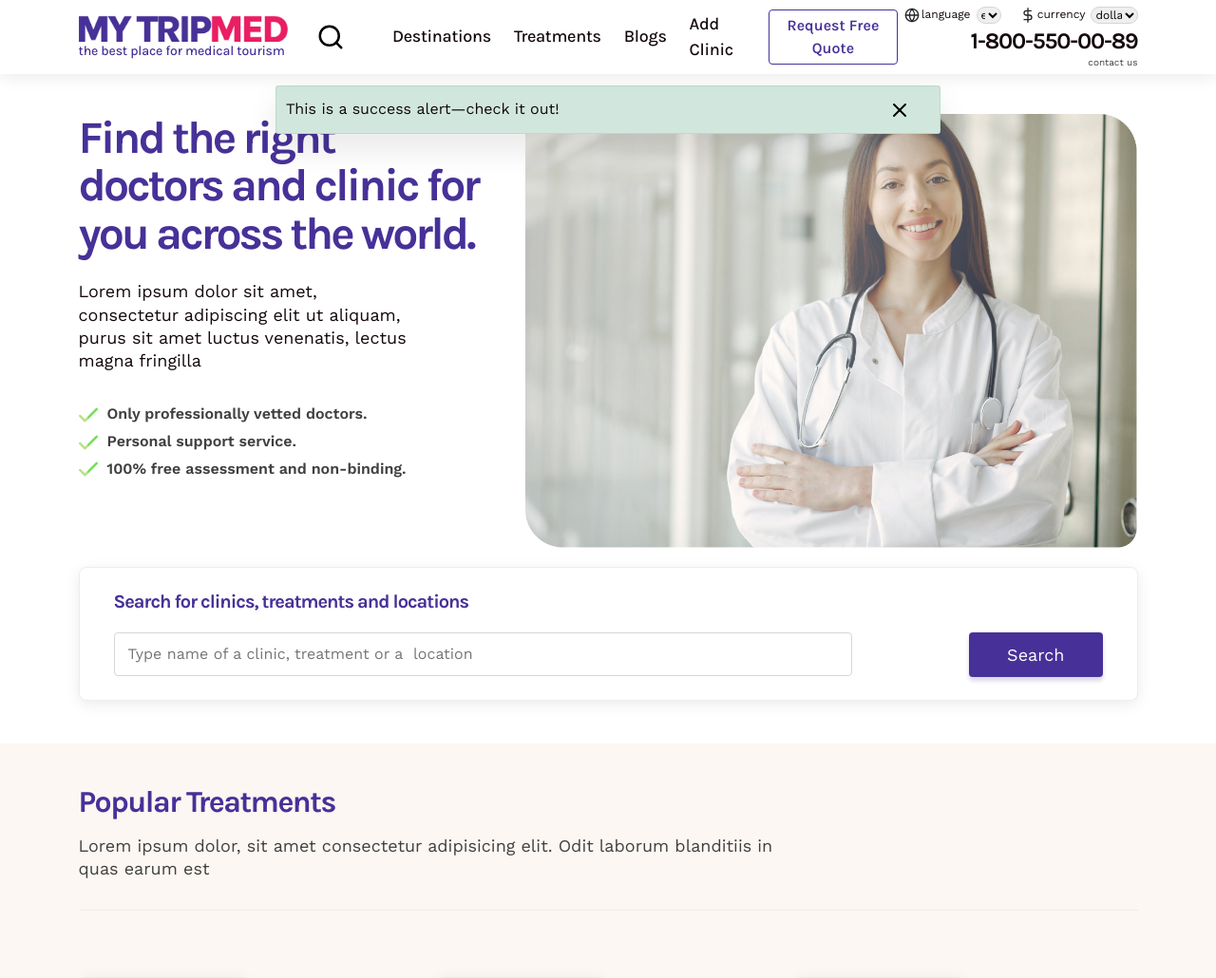
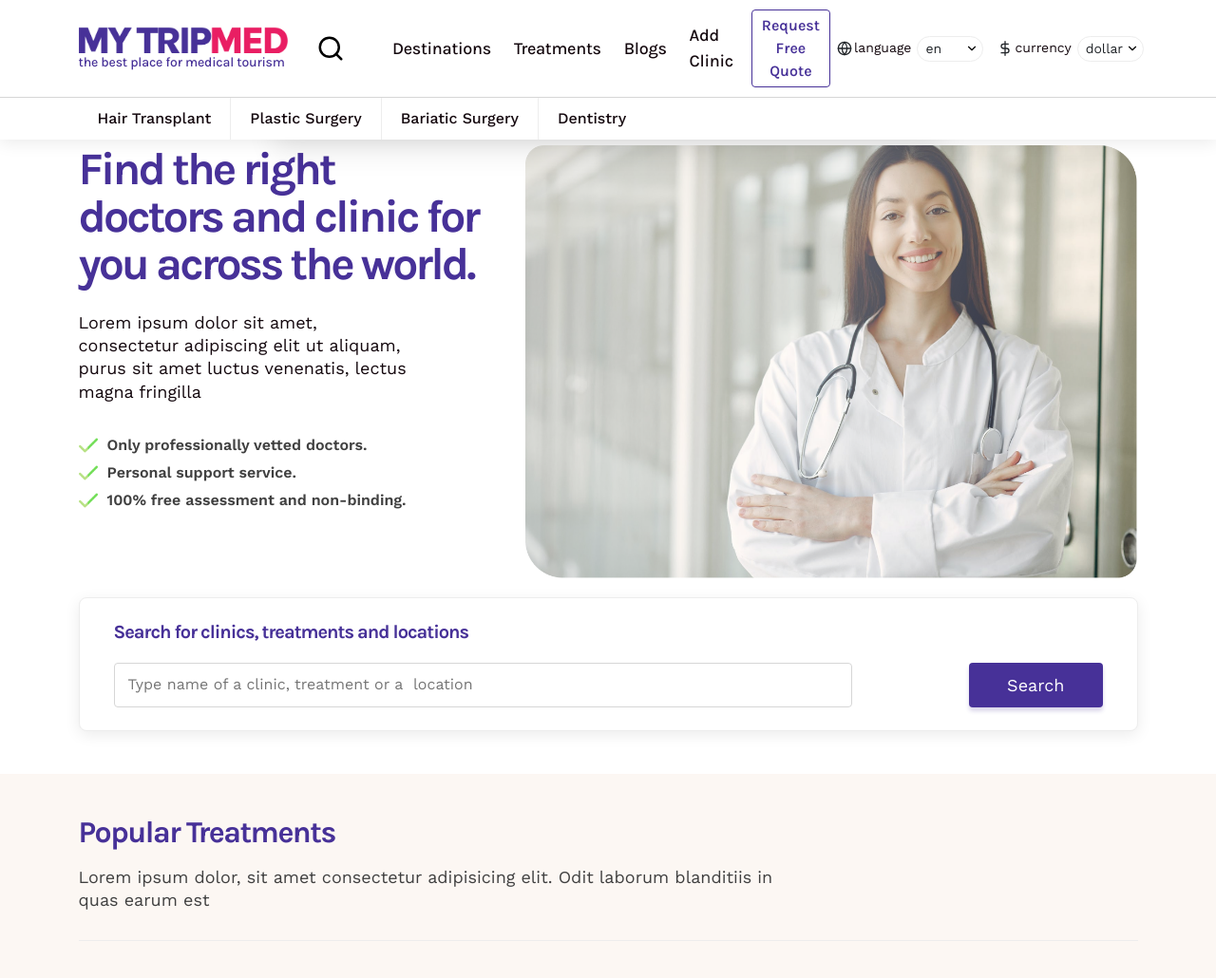
Before and after one commit to mandeepb29/medical-travel, a PHP site: page / in a window 1280 px wide. Shown: the top 1030 px of the page at 95% size. Run offline with PHP 8.4, Linux system fonts and the light colour scheme.

Commit message:
changed header dropdown and added secondary header for desktop

```diff
--- a/css/style.css
+++ b/css/style.css
@@ -384,6 +384,80 @@ h6, .h6 {
       .owl-carousel .btn-icon.next {
         transform: translateX(0%); } }
 
+.select {
+  position: relative; }
+
+.selectLabel {
+  display: block;
+  font-weight: bold;
+  margin-bottom: 0.4rem; }
+
+.selectWrapper {
+  position: relative; }
+
+.selectCustom {
+  position: relative;
+  min-width: 7rem; }
+
+.selectCustom-trigger {
+  font-size: 1.4rem;
+  border: 1px solid #EDEDED;
+  border-radius: 5rem;
+  cursor: pointer; }
+
+.selectCustom-trigger {
+  position: relative;
+  width: 100%;
+  height: 100%;
+  background-color: #fff;
+  padding: 0.2rem 0.8rem; }
+
+.selectCustom-trigger::after {
+  content: "";
+  background-image: url(/img/chevron-down.svg);
+  background-size: contain;
+  width: 1.4rem;
+  height: 1.4rem;
+  position: absolute;
+  top: 50%;
+  transform: translateY(-50%);
+  right: 0.4rem; }
+
+.selectCustom-trigger:hover {
+  border-color: #d1c9ee; }
+
+.selectCustom-options {
+  position: absolute;
+  top: calc(3.8rem + 0.8rem);
+  font-size: 1.4rem;
+  overflow: hidden;
+  left: 0;
+  width: 100%;
+  border-radius: 0.4rem;
+  background-color: #fff;
+  box-shadow: 0px 18px 30px 2px rgba(0, 0, 0, 0.08);
+  z-index: 1;
+  display: none; }
+
+.selectCustom.isActive .selectCustom-options {
+  display: block; }
+
+.selectCustom-option {
+  position: relative;
+  padding: 0.8rem;
+  cursor: pointer; }
+
+.selectCustom-option:hover {
+  background-color: #f7ecff; }
+
+.selectCustom-option:not(:last-of-type)::after {
+  content: "";
+  position: absolute;
+  bottom: 0;
+  left: 0.8rem;
+  width: calc(100% - 1.6rem);
+  border-bottom: 1px solid #d3d3d3; }
+
 .blog-card {
   display: grid;
   grid-template-columns: 20rem 1fr;
@@ -781,7 +855,27 @@ select:focus, select:active, .form-select:focus, .form-select:active, input:focu
   position: fixed;
   top: 0;
   left: 0;
-  width: 100%; }
+  width: 100%;
+  display: block;
+  padding: 0; }
+  @media (max-width: 61.99em) {
+    .navbar {
+      display: flex;
+      justify-content: space-between; } }
+  .navbar-primary {
+    border-bottom: 1px solid #D6D6D6;
+    padding: 1rem 0; }
+  .navbar-secondary .menu {
+    display: flex;
+    background-color: #fff; }
+  .navbar-secondary .nav-menu {
+    margin-right: 4rem !important;
+    padding-bottom: 0.5rem; }
+  .navbar .container.container-custom {
+    display: flex;
+    flex-wrap: inherit;
+    align-items: center;
+    justify-content: space-between; }
 
 .navbar-collapse {
   flex-grow: 0; }
@@ -896,9 +990,9 @@ select:focus, select:active, .form-select:focus, .form-select:active, input:focu
     margin-top: 6rem; } }
 
 .form-select-1, .form-select-2 {
-  font-size: 1.2rem;
+  font-size: 1.6rem;
   border-radius: 5rem;
-  padding: 0; }
+  padding: 0.4rem; }
   @media (max-width: 47.99em) {
     .form-select-1, .form-select-2 {
       font-size: 1.6rem;
@@ -922,8 +1016,59 @@ svg.header-icon {
       height: 2rem; } }
 
 .language, .currency {
-  font-size: 12px;
+  font-size: 1.4rem;
   margin-right: 0.6rem; }
+
+/* The container <div> - needed to position the dropdown content */
+.dropdown {
+  position: relative;
+  display: inline-block;
+  padding: 0 2rem; }
+  .dropdown:not(:last-child) {
+    border-right: 1px solid #EDEDED; }
+
+/* Dropdown Button */
+.dropbtn {
+  color: #14080E;
+  margin: 1rem 0;
+  font-size: 1.6rem;
+  border: none;
+  font-weight: 500;
+  background-color: #ffffff; }
+  .dropbtn:hover {
+    color: #473198; }
+
+/* Dropdown Content (Hidden by Default) */
+.dropdown-content {
+  display: none;
+  position: fixed;
+  background-color: #ffffff;
+  min-width: 160px;
+  left: 0;
+  width: 100%;
+  top: 11rem;
+  padding: 1rem 1.6rem;
+  border-top: 1px solid #EDEDED;
+  box-shadow: 0px 4px 16px 0px rgba(0, 0, 0, 0.08);
+  border-radius: 4px;
+  z-index: 1;
+  overflow: hidden; }
+  .dropdown-content-right {
+    right: 0; }
+
+/* Links inside the dropdown */
+.dropdown-content a {
+  color: black;
+  padding: 0.5rem 2rem;
+  text-decoration: none;
+  display: block; }
+  .dropdown-content a:hover {
+    color: #473198;
+    background-color: #FCF7F3; }
+
+/* Show the dropdown menu on hover */
+.dropdown:hover .dropdown-content {
+  display: block; }
 
 section {
   padding: 4.5rem 0;
--- a/index.html
+++ b/index.html
@@ -12,10 +12,7 @@
   <meta content="MyTripMed" name="author" />
   <meta name="viewport" content="width=device-width, initial-scale=1" />
   <meta name="description" content="MyTripMed - The Best Place for Medical Tourism" />
-  <meta
-    content="keywords"
-    name="MyTripMed, beauty, medical travel, surgery, cosmetic surgery"
-  />
+  <meta content="keywords" name="MyTripMed, beauty, medical travel, surgery, cosmetic surgery" />
   <meta content="MyTripMed.com" name="image" />
   <meta content="800" name="image:width" />
   <meta content="400" name="image:height" />
@@ -28,8 +25,10 @@
 
 <body>
   <nav class="navbar navbar-expand-xl navbar-light">
-    <div class="container align-items-center">
 
+
+    <div class="navbar-primary">
+      <div class="container container-custom align-items-center">
         <div class="navbar-logo-box">
           <a class="navbar-brand-1 text-decoration-none nav-left" href="./index.html">
             <img src="./img/logo-color.png">
@@ -39,8 +38,6 @@
           </a>
           <img src="./img/search.svg" class="search-toggle" id="search-open" alt="open search" onclick="openSearch()">
           <img src="./img/x.svg" class="search-toggle" id="search-close" alt="close search" onclick="closeSearch()">
-        <!--<img src="./img/search.svg" class="search-toggle" id="search-open" alt="open search" onclick="openSearch()">
-        <img src="./img/x.svg" class="search-toggle" id="search-close" alt="close search" onclick="closeSearch()"> -->
           <div class="search-box-1 pt-3">
             <form onsubmit="triggerSearch()">
               <input type="text" placeholder="Search by clinic, treatment or a location" id="search-header"
@@ -48,7 +45,6 @@
             </form>
           </div>
         </div>
-
 
         <button class="navbar-toggler" type="button" data-bs-toggle="collapse" data-bs-target="#navbarCollapsablePart"
         aria-controls="navbarSupportedContent" aria-expanded="false" aria-label="Toggle navigation">
@@ -70,45 +66,171 @@
               <a class="nav-link" href="./add-clinic.html">Add Clinic</a>
             </li>
             <li class="nav-item">
-
               <a type="button" href="./free-quote.html" class="btn btn-outline btn-sm text-600 font-karla">Request Free
                 Quote</a>
             </li>
           </ul>
 
           <div class="nav-right">
-          <div class="d-flex align-items-center justify-content-between justify-content-xl-end">
+            <div class="d-flex align-items-center justify-content-between justify-content-xl-end gap-4">
               <div class="d-flex align-items-center">
                 <i class="header-icon" data-feather="globe"></i>
                 <p class="language">language</p>
-              <select class="form-select-1">
-                <option selected>en</option>
-                <option value="1">es</option>
-                <option value="2">fr</option>
-              </select>
+
+                <div class="select">
+                  <div class="selectWrapper">
+                    <div class="selectCustom js-selectCustom">
+                      <div class="selectCustom-trigger">en</div>
+                      <div class="selectCustom-options">
+                        <div class="selectCustom-option" data-value="en">en</div>
+                        <div class="selectCustom-option" data-value="es">es</div>
+                        <div class="selectCustom-option" data-value="fr">fr</div>
+                      </div>
+                    </div>
+                  </div>
+                </div>
               </div>
 
               <div class="d-flex align-items-center">
                 <i class="header-icon" data-feather="dollar-sign"></i>
                 <p class="currency">currency</p>
-              <select class="form-select-2">
-                <option selected>dollar</option>
-                <option value="1">euro</option>
-                <option value="2">pound</option>
-              </select>
+
+                <div class="select">
+                  <div class="selectWrapper">
+                    <div class="selectCustom js-selectCustom">
+                      <div class="selectCustom-trigger">dollar</div>
+                      <div class="selectCustom-options">
+                        <div class="selectCustom-option" data-value="dollar">dollar</div>
+                        <div class="selectCustom-option" data-value="euro">euro</div>
+                        <div class="selectCustom-option" data-value="pound">pound</div>
                       </div>
-
                     </div>
-          <a class="navbar-contact" href="tel:1-800-550-00-89">
+                  </div>
+                </div>
+              </div>
+            </div>
+            <!-- <a class="navbar-contact" href="tel:1-800-550-00-89">
           <h4 class="mt-1 text-dark mb-0">1-800-550-00-89</h4>
           <span class="p-xs text-grey">contact us</span>
-          </a>
+        </a> -->
+          </div>
         </div>
       </div>
     </div>
 
+    <div class="navbar-secondary">
+      <div class="menu container container-fluid">
+        <div class="menu-header">
+          <ul class="nav nav-pills">
+            <div class="dropdown">
+              <button class="dropbtn">Hair Transplant</button>
+              <div class="dropdown-content">
+                <div class="container">
+                  <div class="row">
+                    <div class="col-md-3">
+                      <a href="#">Dental Implants</a>
+                      <a href="#">Vaneers</a>
+                      <a href="#">Dental Bridge</a>
+                      <a href="#">Crowns</a>
+                    </div>
+                    <div class="col-md-3">
+                      <a href="#">All in 4</a>
+                      <a href="#">Gum Surgery/a>
+                        <a href="#">Bone Craft</a>
+                        <a href="#">Tooth Filing</a>
+                    </div>
+                    <div class="col-md-3">
+                      <a href="#">Tooth Extraction</a>
+                      <a href="#">Teeth Whitening</a>
+                      <a href="#">Sinus Lift</a>
+                      <a href="#">Wisdom Tooth Extraction</a>
+                    </div>
+                    <div class="col-md-3">
+                      <a href="#">Root Canal Treatment</a>
+                      <a href="#">Invisalign</a>
+                      <a href="#">Teeth Cleaning</a>
+                    </div>
+                  </div>
+                </div>
+              </div>
+            </div>
+
+            <div class="dropdown">
+              <button class="dropbtn">Plastic Surgery</button>
+              <div class="dropdown-content">
+                <div class="container">
+                  <div class="row">
+                    <div class="col-md-3">
+                      <a href="#">Dental Implants</a>
+                      <a href="#">Vaneers</a>
+                      <a href="#">Dental Bridge</a>
+                      <a href="#">Crowns</a>
+                    </div>
+                    <div class="col-md-3">
+                      <a href="#">All in 4</a>
+                      <a href="#">Gum Surgery/a>
+                        <a href="#">Bone Craft</a>
+                        <a href="#">Tooth Filing</a>
+                    </div>
+                    <div class="col-md-3">
+                      <a href="#">Tooth Extraction</a>
+                      <a href="#">Teeth Whitening</a>
+                      <a href="#">Sinus Lift</a>
+                      <a href="#">Wisdom Tooth Extraction</a>
+                    </div>
+                  </div>
+                </div>
+
+              </div>
+            </div>
+
+            <div class="dropdown">
+              <button class="dropbtn">Bariatic Surgery</button>
+              <div class="dropdown-content">
+                <div class="container">
+                  <div class="row">
+                    <div class="col-md-3">
+                      <a href="#">Dental Implants</a>
+                      <a href="#">Vaneers</a>
+                      <a href="#">Dental Bridge</a>
+                      <a href="#">Crowns</a>
+                    </div>
+                    <div class="col-md-3">
+                      <a href="#">All in 4</a>
+                      <a href="#">Gum Surgery/a>
+                        <a href="#">Bone Craft</a>
+                        <a href="#">Tooth Filing</a>
+                    </div>
+                  </div>
+                </div>
+              </div>
+
+            </div>
+
+            <div class="dropdown">
+              <button class="dropbtn">Dentistry</button>
+              <div class="dropdown-content dropdown-content-right">
+                <div class="container">
+                  <div class="row">
+                    <div class="col-md-3">
+                      <a href="#">Dental Implants</a>
+                      <a href="#">Vaneers</a>
+                      <a href="#">Dental Bridge</a>
+                      <a href="#">Crowns</a>
+                    </div>
+                  </div>
+                </div>
+
+              </div>
+            </div>
+        </div>
+        </ul>
+      </div>
+    </div>
+
+    </div>
+
   </nav>
-
   <div class="custom-alert alert alert-success alert-dismissible fade show" role="alert">
     <p>
       This is a success alert—check it out!
@@ -119,8 +241,8 @@
   </div>
 
 
-  <section class="top-section hero-section">
-    <div class="container">
+  <section class="top-section hero-section mt-md-5">
+    <div class="container mt-md-1">
       <div class="row">
         <div class="col-md-5 hero-section-left">
           <h1>Find the right doctors and clinic for you across the world.</h1>
@@ -178,7 +300,6 @@
               </div>
             </div>
           </form>
-        </div>
         </div>
       </div>
 
@@ -1087,8 +1208,10 @@
     </div>
   </footer>
 </body>
-<script src="https://cdn.jsdelivr.net/npm/bootstrap@5.0.2/dist/js/bootstrap.bundle.min.js" integrity="sha384-MrcW6ZMFYlzcLA8Nl+NtUVF0sA7MsXsP1UyJoMp4YLEuNSfAP+JcXn/tWtIaxVXM" crossorigin="anonymous"></script>
+<script src="https://cdn.jsdelivr.net/npm/bootstrap@5.0.2/dist/js/bootstrap.bundle.min.js"
+  integrity="sha384-MrcW6ZMFYlzcLA8Nl+NtUVF0sA7MsXsP1UyJoMp4YLEuNSfAP+JcXn/tWtIaxVXM" crossorigin="anonymous"></script>
 <script src="https://ajax.googleapis.com/ajax/libs/jquery/3.6.0/jquery.min.js"></script>
 <script src="https://unpkg.com/feather-icons"></script>
 <script src="./js/main.js"></script>
+
 </html>
--- a/js/main.js
+++ b/js/main.js
@@ -14,7 +14,7 @@ function closeSearch($event) {
   $('#search-open').css('display', 'block');
   $('#search-close').css('display', 'none');
   }
-  //console.log("close search", $event.target.id);
+  console.log("close search", $event.target.id);
 }
 
 function showFilters(){
@@ -92,3 +92,35 @@ $(document).ready(function(){
     });
 
   });
+
+  //custom select js
+  const elSelectCustom = document.querySelectorAll(".js-selectCustom");
+
+  elSelectCustom.forEach(el => {
+    const elSelectCustomValue = el.children[0];
+    const elSelectCustomOptions = el.children[1];
+    const defaultLabel = elSelectCustomValue.getAttribute("data-value");
+
+    // Listen for each custom option click
+    Array.from(elSelectCustomOptions.children).forEach(function (elOption) {
+      elOption.addEventListener("click", (e) => {
+        // Update custom select text too
+        elSelectCustomValue.textContent = e.target.textContent;
+        // Close select
+        el.classList.remove("isActive");
+      });
+    });
+
+    // Toggle select on label click
+    elSelectCustomValue.addEventListener("click", (e) => {
+      el.classList.toggle("isActive");
+    });
+
+    // close the custom select when clicking outside.
+    document.addEventListener("click", (e) => {
+      const didClickedOutside = !el.contains(event.target);
+      if (didClickedOutside) {
+        el.classList.remove("isActive");
+      }
+    });
+  })
--- /dev/null
+++ b/sass/components/_select.scss
@@ -0,0 +1,88 @@
+.select {
+    position: relative;
+  }
+
+  .selectLabel {
+    display: block;
+    font-weight: bold;
+    margin-bottom: 0.4rem;
+  }
+
+  .selectWrapper {
+    position: relative;
+  }
+
+  .selectCustom {
+    position: relative;
+    min-width: 7rem;
+  }
+
+  .selectCustom-trigger {
+    font-size: 1.4rem;
+    border: 1px solid $border-grey;
+    border-radius: 5rem;
+    cursor: pointer;
+  }
+
+
+  .selectCustom-trigger {
+    position: relative;
+    width: 100%;
+    height: 100%;
+    background-color: #fff;
+    padding: 0.2rem 0.8rem;
+  }
+
+  .selectCustom-trigger::after {
+    content: "";
+    background-image: url(/img/chevron-down.svg);
+    background-size: contain;
+    width: 1.4rem;
+    height: 1.4rem;
+    position: absolute;
+    top: 50%;
+    transform: translateY(-50%);
+    right: 0.4rem;
+  }
+
+  .selectCustom-trigger:hover {
+    border-color: $brand-purple-light;
+  }
+
+  .selectCustom-options {
+    position: absolute;
+    top: calc(3.8rem + 0.8rem);
+    font-size: 1.4rem;
+    overflow: hidden;
+    left: 0;
+    width: 100%;
+    border-radius: 0.4rem;
+    background-color: #fff;
+    box-shadow: $shadow-md;
+    z-index: 1;
+    display: none;
+  }
+
+  .selectCustom.isActive .selectCustom-options {
+    display: block;
+  }
+
+
+  .selectCustom-option {
+    position: relative;
+    padding: 0.8rem;
+    cursor: pointer;
+  }
+
+  .selectCustom-option:hover {
+    background-color: #f7ecff;
+  }
+
+  .selectCustom-option:not(:last-of-type)::after {
+    content: "";
+    position: absolute;
+    bottom: 0;
+    left: 0.8rem;
+    width: calc(100% - 1.6rem);
+    border-bottom: 1px solid #d3d3d3;
+  }
--- a/sass/layouts/_header.scss
+++ b/sass/layouts/_header.scss
@@ -8,6 +8,39 @@ position: fixed;
 top: 0;
 left: 0;
 width: 100%;
+display: block;
+padding: 0;
+
+@include res(md){
+    display: flex;
+    justify-content: space-between;
+}
+&-primary{
+    border-bottom: 1px solid $light-grey;
+   padding: 1rem 0;
+}
+
+&-secondary{
+
+
+  .menu{
+    display: flex;
+    background-color: #fff;
+  }
+
+  .nav-menu{
+    margin-right: 4rem !important;
+    padding-bottom : 0.5rem;
+  }
+
+}
+
+.container.container-custom{
+    display: flex;
+    flex-wrap: inherit;
+    align-items: center;
+    justify-content: space-between;
+}
 }
 
 .navbar-collapse {
@@ -182,9 +215,9 @@ width: 100%;
 //     border-radius: 1.25rem;
 // }
 .form-select-1,.form-select-2{
-    font-size: 1.2rem;
+    font-size: 1.6rem;
     border-radius: 5rem;
-    padding: 0;
+    padding: 0.4rem;
     @include res(sm){
        font-size: 1.6rem;
        height: 4rem;
@@ -206,6 +239,73 @@ svg.header-icon {
 
 
 .language,.currency {
-    font-size: 12px;
+    font-size: 1.4rem;
     margin-right: 0.6rem;
 }
+
+  /* The container <div> - needed to position the dropdown content */
+  .dropdown {
+    position: relative;
+    display: inline-block;
+    padding: 0 2rem;
+
+    &:not(:last-child){
+        border-right: 1px solid $border-grey;
+    }
+
+  }
+
+
+/* Dropdown Button */
+.dropbtn {
+    color: $brand-dark;
+    margin: 1rem 0;
+
+    font-size: 1.6rem;
+    border: none;
+    font-weight: 500;
+    background-color: $color-white;
+
+    &:hover{
+        color: $brand-purple;
+    }
+  }
+
+
+  /* Dropdown Content (Hidden by Default) */
+  .dropdown-content {
+    display: none;
+    position: fixed;
+    background-color: $color-white;
+    min-width: 160px;
+    left: 0;
+    width: 100%;
+    top: 11rem;
+    padding: 1rem 1.6rem;
+    border-top: 1px solid $border-grey;
+    box-shadow:$shadow-sm;
+    border-radius: 4px;
+    z-index: 1;
+    overflow: hidden;
+    &-right{
+        right: 0;
+    }
+  }
+
+  /* Links inside the dropdown */
+  .dropdown-content a {
+    color: black;
+    padding: 0.5rem 2rem;
+    text-decoration: none;
+    display: block;
+
+
+    &:hover{
+        color: $brand-purple;
+        background-color: $color-cream;
+    }
+  }
+
+
+  /* Show the dropdown menu on hover */
+  .dropdown:hover .dropdown-content {display: block;}
--- a/sass/main.scss
+++ b/sass/main.scss
@@ -17,6 +17,7 @@
 
 @import './components/badge';
 @import './components/button';
+@import "./components/select";
 @import './components/blog-card';
 @import './components/card';
 @import './components/forms';
```
Also changed, not shown: img/chevron-down.svg (added), sass/pages/_index.scss (line endings or trailing spaces). Lines whose indentation alone changed are shown as unchanged.
